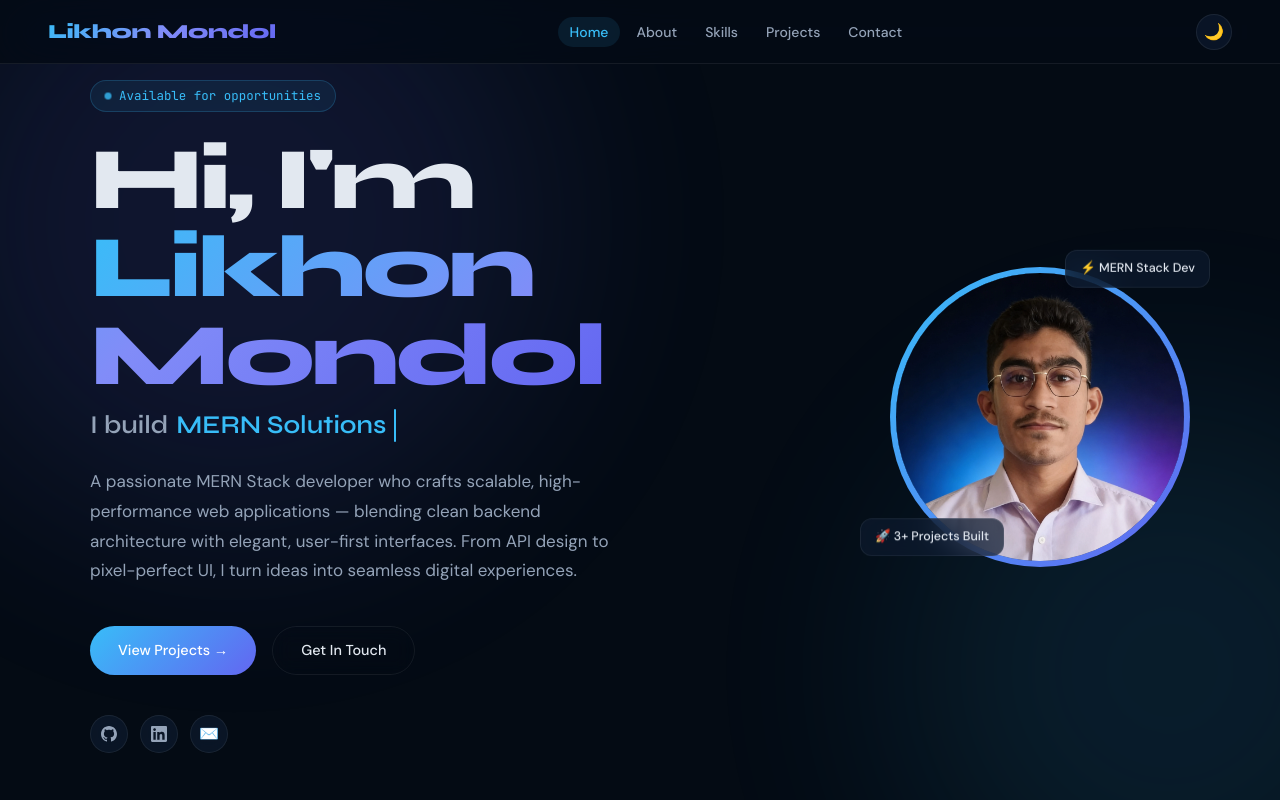
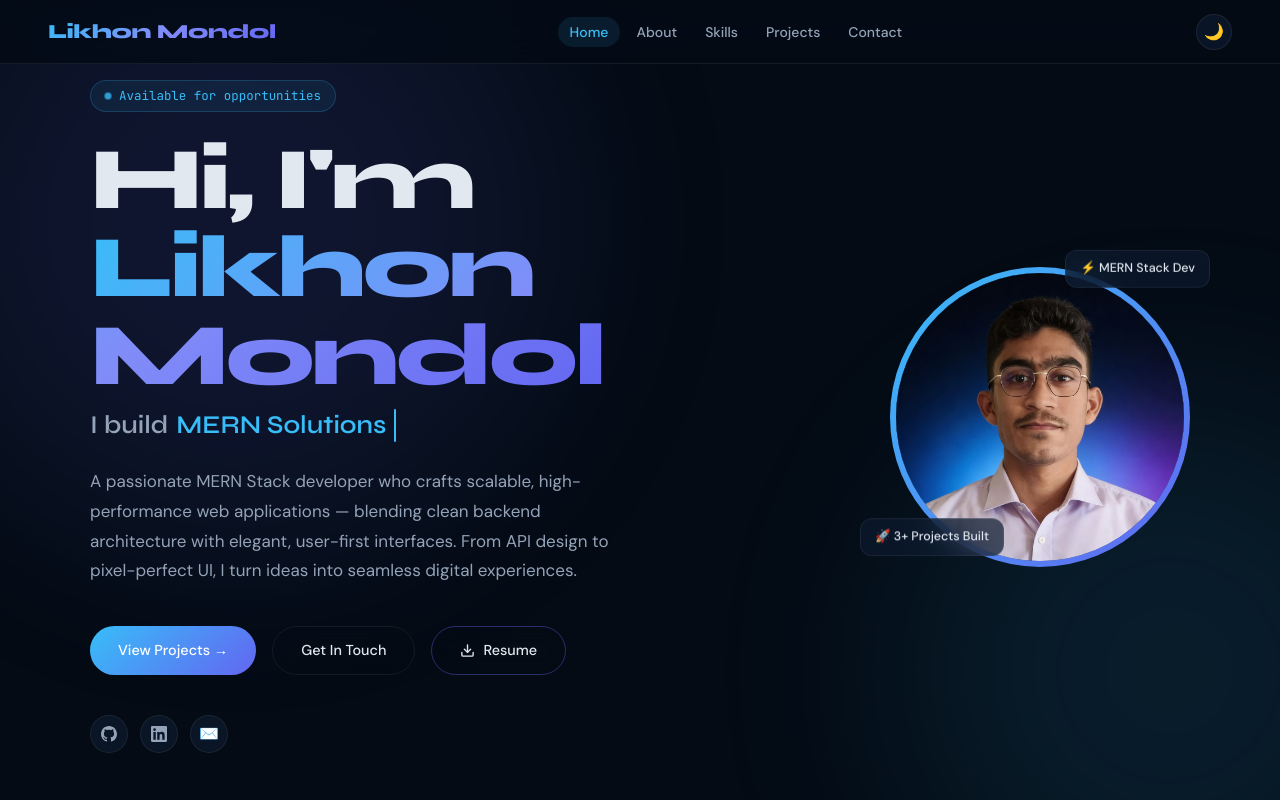
Before and after one commit to Likhon-25/Likhon-Protfolio, a React (Vite) app: page / in a window 1280 px wide. Shown: the top 800 px of the page. Built offline with nearby package versions, Linux system fonts and the light colour scheme.

Commit message:
Add Reasume Button

```diff
--- a/src/components/Hero.jsx
+++ b/src/components/Hero.jsx
@@ -177,6 +177,54 @@ export default function Hero() {
             onMouseLeave={e => { e.target.style.borderColor = 'var(--border)'; e.target.style.color = 'var(--text)' }}
             >
               Get In Touch
+            </a>
+
+            {/* ── Download Resume ── */}
+            <a
+              href="/resume.pdf"
+              download="Likhon_Mondol_Resume.pdf"
+              style={{
+                display: 'inline-flex', alignItems: 'center', gap: 8,
+                padding: '0.75rem 1.75rem',
+                background: 'transparent',
+                color: 'var(--text)',
+                border: '1px solid rgba(99,102,241,0.4)',
+                borderRadius: 999,
+                fontWeight: 500, fontSize: '0.9rem', cursor: 'pointer',
+                textDecoration: 'none',
+                transition: 'all 0.3s ease',
+                backdropFilter: 'blur(10px)',
+              }}
+              onMouseEnter={e => {
+                e.currentTarget.style.background = 'rgba(99,102,241,0.1)'
+                e.currentTarget.style.borderColor = '#6366f1'
+                e.currentTarget.style.color = '#818cf8'
+                e.currentTarget.style.transform = 'translateY(-2px)'
+                e.currentTarget.style.boxShadow = '0 8px 25px rgba(99,102,241,0.2)'
+              }}
+              onMouseLeave={e => {
+                e.currentTarget.style.background = 'transparent'
+                e.currentTarget.style.borderColor = 'rgba(99,102,241,0.4)'
+                e.currentTarget.style.color = 'var(--text)'
+                e.currentTarget.style.transform = 'none'
+                e.currentTarget.style.boxShadow = 'none'
+              }}
+            >
+              {/* Download SVG icon */}
+              <svg
+                width="15" height="15"
+                viewBox="0 0 24 24"
+                fill="none"
+                stroke="currentColor"
+                strokeWidth="2.2"
+                strokeLinecap="round"
+                strokeLinejoin="round"
+              >
+                <path d="M21 15v4a2 2 0 0 1-2 2H5a2 2 0 0 1-2-2v-4" />
+                <polyline points="7 10 12 15 17 10" />
+                <line x1="12" y1="15" x2="12" y2="3" />
+              </svg>
+              Resume
             </a>
           </motion.div>
 
```
